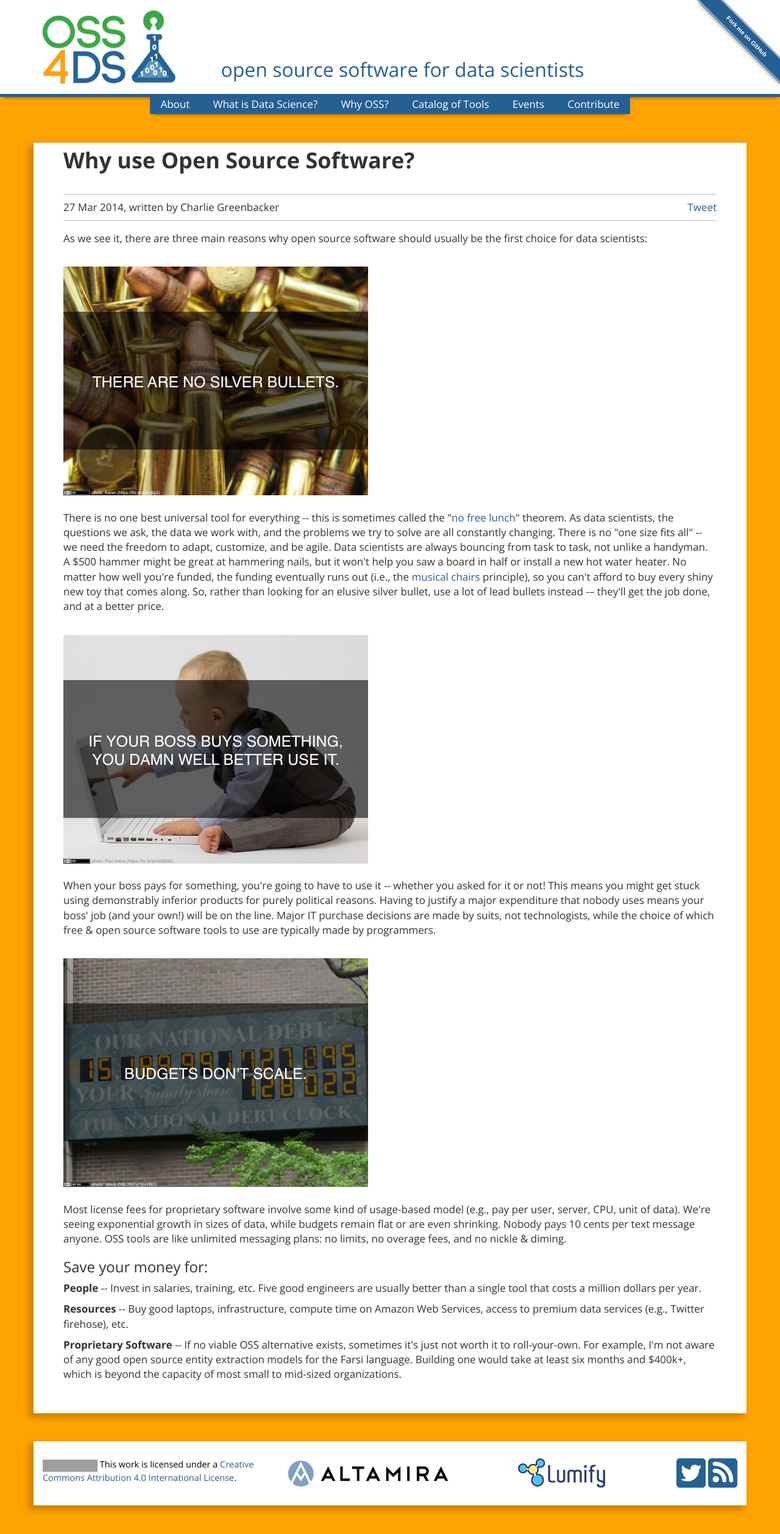
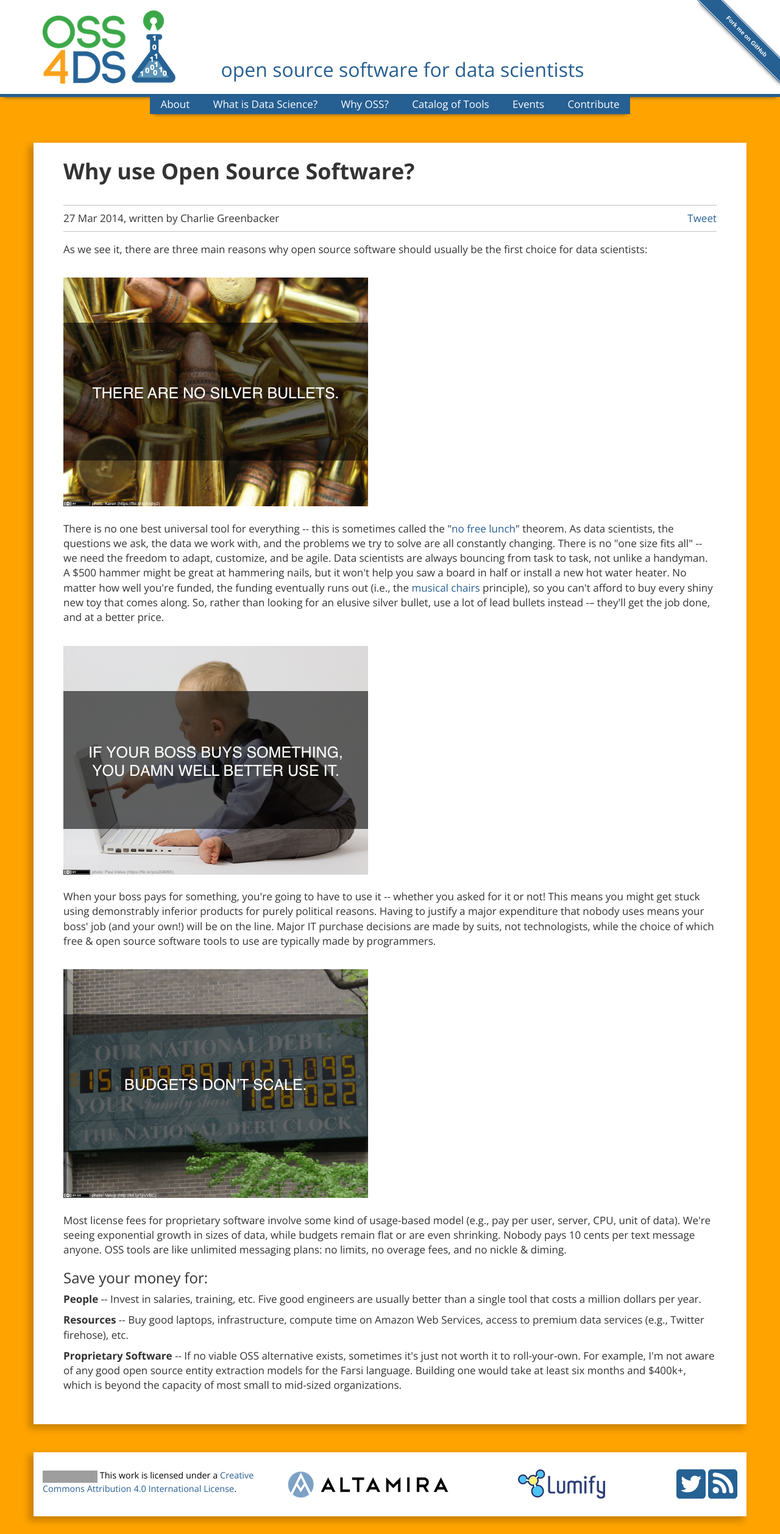
Before and after one commit to RaymondActuary/OSS4DS, a Jekyll site: the page built from why-oss.html, in a window 1280 px wide. Shown: the whole page at 61% size. Built offline with Jekyll 4.4.1, drawn with Linux system fonts in a browser that asks for light colours; Markdown is read by kramdown in place of the engine named in the settings; comment, search, counter and statistics services are not loaded; grey boxes are pictures that could not be loaded.

Commit message:
Last few CSS tweaks for refresh...

```diff
--- a/css/main.css
+++ b/css/main.css
@@ -182,8 +182,7 @@
 }
 
 .post .title {
-  margin-top: 0;
-  margin: 0 0 1em 0;
+  margin: 0.5em 0 1em 0;
   font-weight: bold;
 }
 
```
